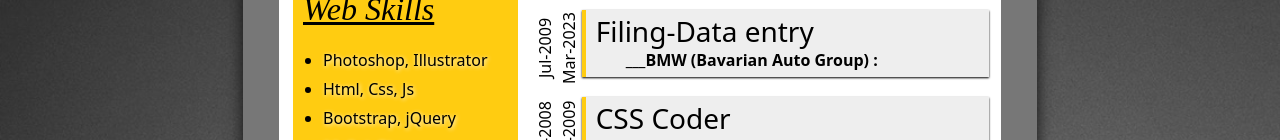
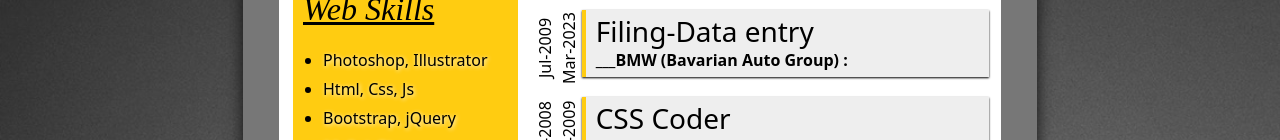
Before and after one commit to IamEslam/EslamAhmed, a plain HTML site: page index.html in a window 1280 px wide. Shown: the part 812-952 px from the top of the page. Drawn offline with nearby package versions, Linux system fonts and the light colour scheme.

Commit message:
Add files via upload

```diff
--- a/styles/my_style.css
+++ b/styles/my_style.css
@@ -85,12 +85,13 @@ main h2{
       .t2{
           padding: 5px 10px;
           margin: 5px 0px;
-          text-align: justify;
+          text-align: left;
           border-left: 4px solid #fc1;
           background: #eee;
           padding-right: 5px;
           box-shadow: 0px 1px 2px #000;
           width: 100%;
+          cursor: pointer;
       }
       /* hide main Experience----------------------------------------------- */
       .ex .t2 p{
@@ -103,7 +104,7 @@ main h2{
         margin: 0;
       }
       .t2 strong{
-        padding-left: 30px;
+        /* padding-left: 30px; */
         font-weight: 600;
         line-height: 1.2;
       }
```
